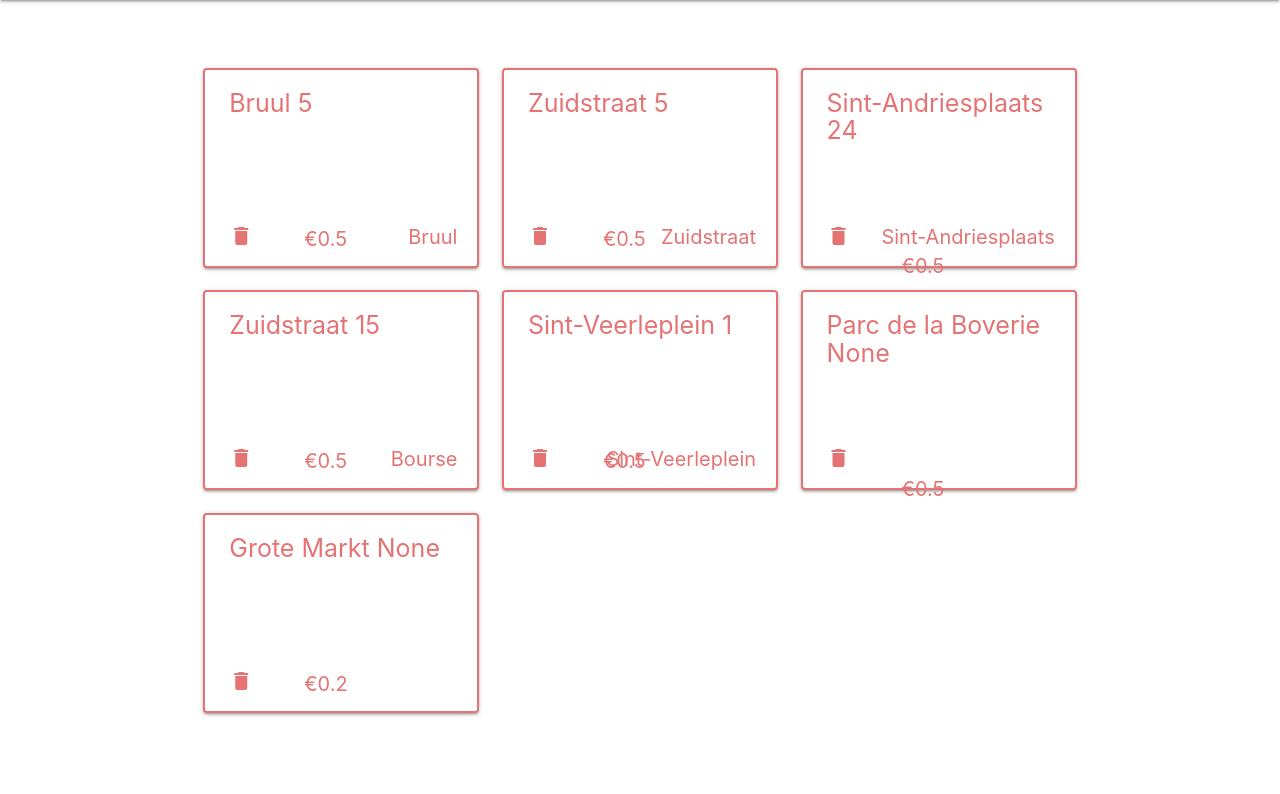
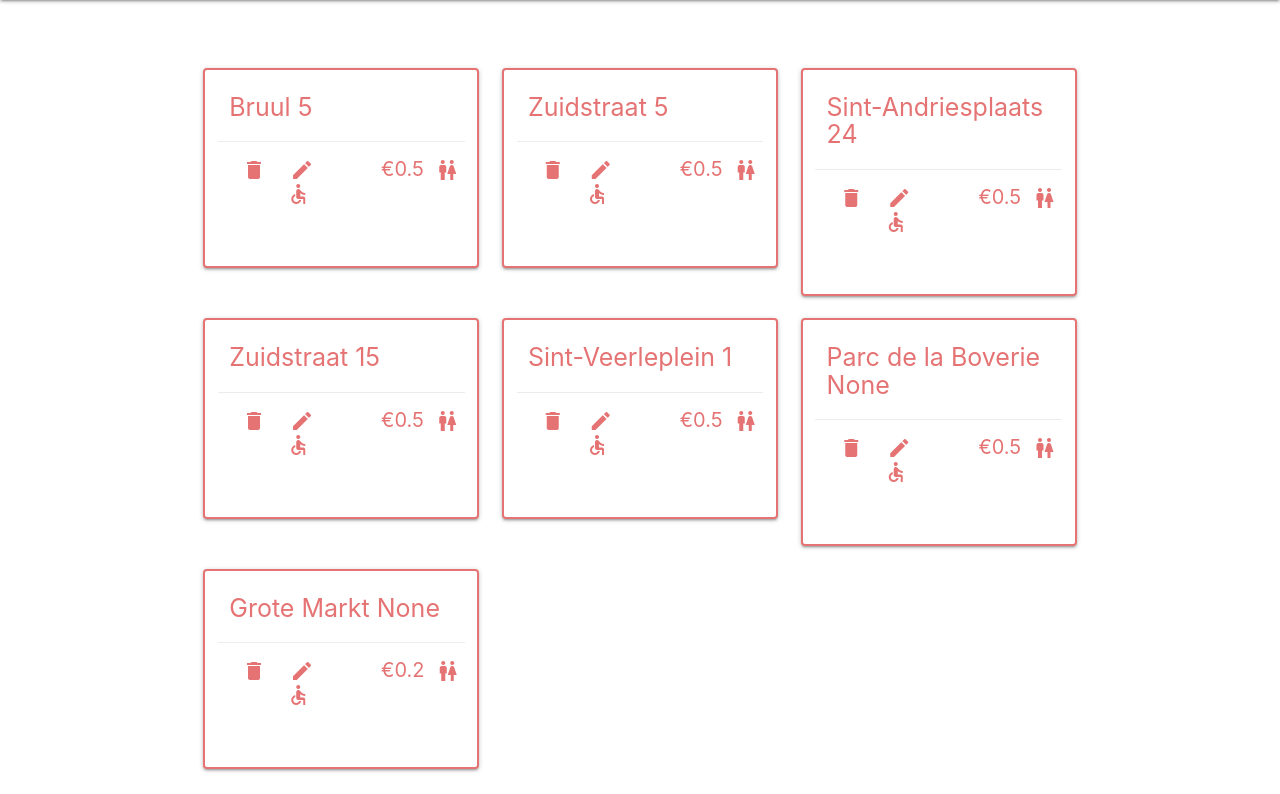
Before and after one commit to janolaerts/wcfinder, a Django app: template toilets/templates/toilets/wc_list.html in a window 1280 px wide. Shown: the part 64-858 px from the top of the page. Before the commit the page ends 780 px from the top, so only its background shows below. Run offline with Django 3.2, Linux system fonts and the light colour scheme; the template is opened without the code that fills it: values that come from a table or form of the project are taken from there, others are empty; data comes from the database, SQL or seed files in the repository; both versions use the stored data as it was before the commit.

Commit message:
Info on wc list positioned

```diff
--- a/static/styles.css
+++ b/static/styles.css
@@ -26,34 +26,28 @@
 
 .toilets-container .card{
   border: 2px solid #e57373;
-  height: 200px;
+  height: auto;
   border-radius: 4px;
+}
+
+.toilets-container .card .card-content .card-title h1{
+  font-size: 25px;
+  margin: 0px 0px 20px 0px;
 }
 
 .toilets-container .card .card-content a{
   cursor: pointer;
-  position: relative;
-  bottom: -130px;
-}
-
-.toilets-container .card .card-content h1{
-  font-size: 25px;
-  position: relative;
-  top: -70px;
+  margin: 0;
+  padding: 0;
+  width: auto;
 }
 
 .toilets-container .card .card-content h2{
   font-size: 20px;
   position: relative;
-  margin-left: 75px;
-  bottom: -5px;
-}
-
-.toilets-container .card .card-content p{
-  position: absolute;
-  bottom: 14px;
-  right: 20px;
-  font-size: 20px;
+  padding: 0;
+  margin: 0px 0px 0px 10px;
+  width: auto;
 }
 
 .add-toilet-container form{
@@ -70,7 +64,13 @@
 }
 
 .add-toilet-container form label[for='id_wheelchair_accessible']{
-  top: 505px;
+  top: 420px;
+}
+
+@media screen and (max-width: 1200px){
+  .add-toilet-container form label[for='id_wheelchair_accessible']{
+    top: 410px;
+  }
 }
 
 .add-toilet-container form label{
@@ -117,4 +117,6 @@
 
 .map-wrapper div div{
   height: 100% !important;
+  position: absolute;
+  margin-top: -56px;
 }
--- a/toilets/forms.py
+++ b/toilets/forms.py
@@ -7,7 +7,7 @@ class AddToilet(forms.ModelForm):
 
   class Meta:
     model = models.Toilet
-    fields = ['city', 'street', 'number', 'reference', 'price', 'cleaned', 'wheelchair_accessible' ]
+    fields = ['city', 'street', 'number', 'price', 'cleaned', 'wheelchair_accessible' ]
 
 #class UpdateToilet(forms.ModelForm):
   #class Meta:
--- a/toilets/models.py
+++ b/toilets/models.py
@@ -33,11 +33,9 @@ class Toilet(models.Model):
   city = models.CharField(max_length = 20, default = 'Antwerp', choices = CITIES_CHOICES)
   street = models.CharField(max_length = 50, default = None)
   number = models.IntegerField(default = None, null = True)
-  reference = models.CharField(max_length = 20, blank = True)
   price = models.FloatField(default = None)
   cleaned = models.CharField(max_length = 3, default = 'Yes', choices = CLEAN_CHOICES)
   wheelchair_accessible = models.CharField(max_length = 3, default = 'Yes', choices = ACCESSIBLE_CHOICES)
-  #remarks = models.TextField(default = 'No remarks')
 
   def __str__(self):
-    return f'{self.street} {self.number}, {self.city}, ({self.reference}), {self.price}'
+    return f'{self.street} {self.number}, {self.city}, {self.price}'
--- a/toilets/templates/toilets/wc_list.html
+++ b/toilets/templates/toilets/wc_list.html
@@ -10,12 +10,21 @@
         <div class="col s12 m6 l4 toilet">
           <div class="card">
             <div class="card-content">
-              <a href="/toilets/delete-toilet/?id={{ toilet.id }}&city={{ toilet.city }}">
-                <i class="material-icons red-text text-lighten-2">delete</i>
-              </a>
-              <h1 class="red-text text-lighten-2">{{ toilet.street }} {{ toilet.number }}</h1>
-              <h2 class="red-text text-lighten-2">€{{ toilet.price }}</h2>
-              <p class="red-text text-lighten-2">{{ toilet.reference }}</p>
+              <div class="card-title">
+                <h1 class="red-text text-lighten-2">{{ toilet.street }} {{ toilet.number }}</h1>
+              </div>
+              {{ map | safe }}
+              <div class="card-action row center-align">
+                <a href="/toilets/delete-toilet/?id={{ toilet.id }}&city={{ toilet.city }}" class="col s2">
+                  <i class="material-icons red-text text-lighten-2">delete</i>
+                </a>
+                <a href="/toilets/edit-toilet/?id={{ toilet.id }}&city={{ toilet.city }}" class="col s2">
+                  <i class="material-icons red-text text-lighten-2">edit</i>
+                </a>
+                <h2 class="red-text text-lighten-2 col s2 push-s2">€{{ toilet.price }}</h2>
+                <i class="material-icons red-text text-lighten-2 col s2 push-s2">wc</i>
+                <i class="material-icons red-text text-lighten-2 col s2 push-s2">accessible</i>
+              </div>
             </div>
           </div>
         </div>
```
Also changed, not shown: toilets/templates/toilets/map.html (+9 -10 lines), toilets/views.py (+21 -6 lines), db.sqlite3, toilets/migrations/0023_remove_toilet_reference.py (added).
